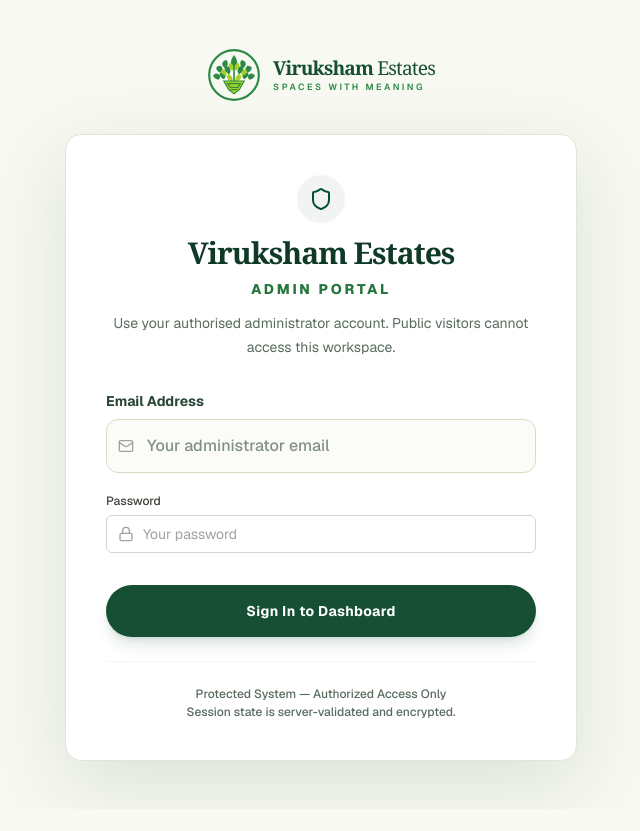
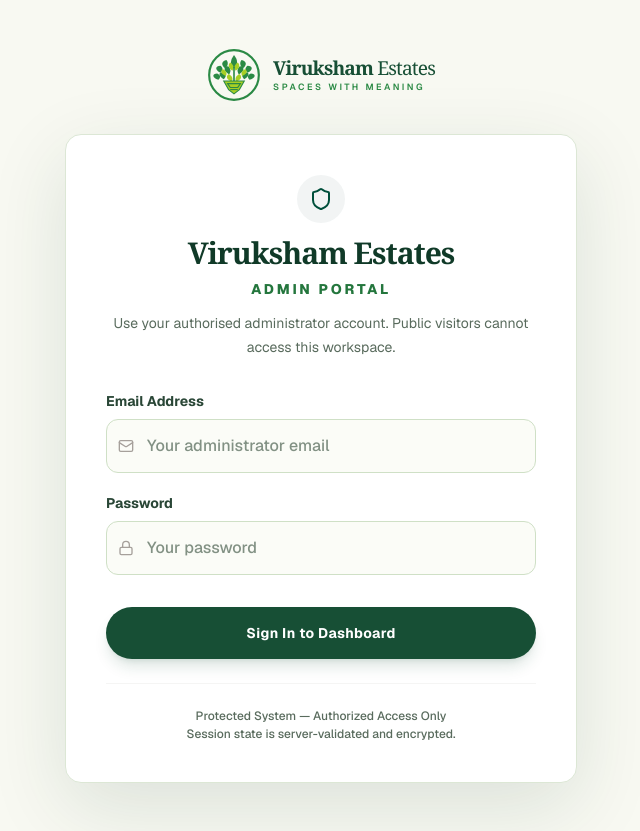
Before and after one commit to Sanjayram3269/viruksham-estates, a Next.js app: page /admin/login in a window 1280 px wide. Shown: the whole page, without its empty margins (319-959 px from the left). Before the commit the page ends 809 px from the top, so only its background shows below. Built offline with nearby package versions, Linux system fonts and the light colour scheme.

Commit message:
security: prevent saved credentials autofilling public admin login

```diff
--- a/components/admin/admin-login-form.tsx
+++ b/components/admin/admin-login-form.tsx
@@ -167,7 +167,7 @@ export function AdminLoginForm() {
           <div>
             <label
               htmlFor="password"
-              className="block text-xs font-medium text-stone-700 mb-1.5"
+              className="mb-2 block text-sm font-bold text-[#294636]"
             >
               Password
             </label>
@@ -184,7 +184,7 @@ export function AdminLoginForm() {
                 onChange={(e) => setPassword(e.target.value)}
                 placeholder="Your password"
                 disabled={isLoading}
-                className="block w-full rounded-md border border-stone-300 pl-9 pr-3 py-2 text-sm text-stone-900 placeholder-stone-400 focus:border-emerald-800 focus:outline-none focus:ring-1 focus:ring-emerald-800 disabled:bg-stone-50 disabled:text-stone-500"
+                className="block w-full rounded-xl border border-[#cfe0c6] bg-[#fbfcf7] pl-10 pr-4 py-3.5 text-base font-medium text-[#173c29] placeholder-[#829184] focus:border-[#24763d] focus:outline-none focus:ring-4 focus:ring-[#24763d]/10 disabled:bg-stone-50 disabled:text-stone-500"
               />
             </div>
           </div>
```
